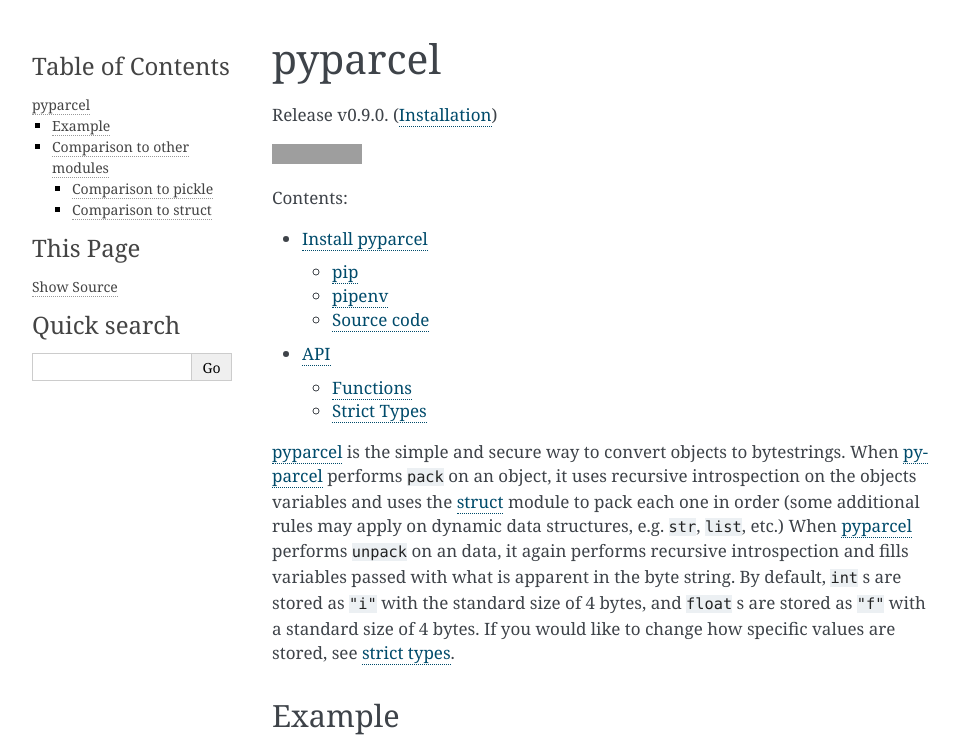
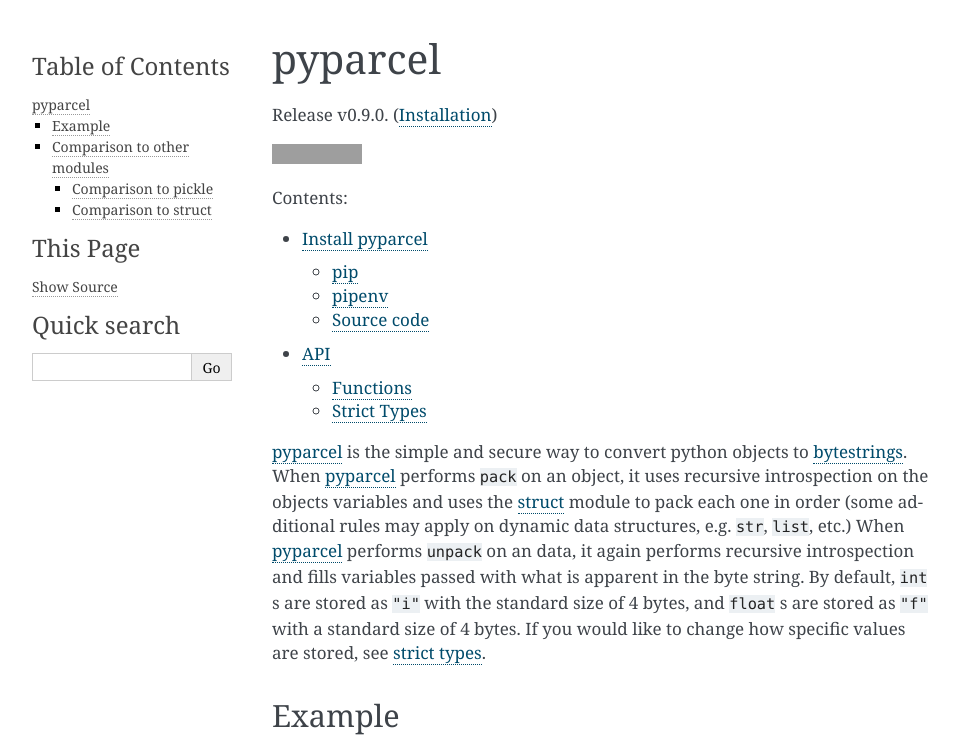
Before and after one commit to najaco/pyparcel, a Sphinx documentation site: the page built from docs/source/index.rst, in a window 1280 px wide, cut to the strip 0-742 px from the top of the page. Shown: the whole strip, without its empty margins (148-1107 px from the left). Built offline with Sphinx 7.4.7, drawn with Linux system fonts in a browser that asks for light colours; grey boxes are pictures that could not be loaded.

```diff
--- a/docs/source/index.rst
+++ b/docs/source/index.rst
@@ -24,7 +24,7 @@ Release v\ |version|. (:ref:`Installation <install>`)
    install.rst
    api.rst
 
-pyparcel_ is the simple and secure way to convert objects to bytestrings. When pyparcel_ performs ``pack`` on an object, it uses
+pyparcel_ is the simple and secure way to convert python objects to `bytestrings <https://docs.python.org/3/library/stdtypes.html#bytes>`_. When pyparcel_ performs ``pack`` on an object, it uses
 recursive introspection on the objects variables and uses the struct_ module to pack each one in order (some additional rules may apply on dynamic data structures, e.g. ``str``, ``list``, etc.)
 When pyparcel_ performs ``unpack`` on an data, it again performs recursive introspection and fills variables passed with what is apparent in the byte string.
 By default, ``int`` s are stored as ``"i"`` with the standard size of 4 bytes, and ``float`` s  are stored as ``"f"`` with a standard size of 4 bytes.
```
